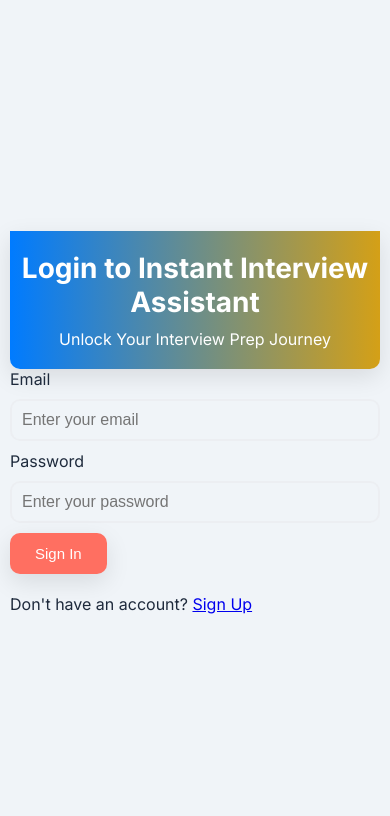
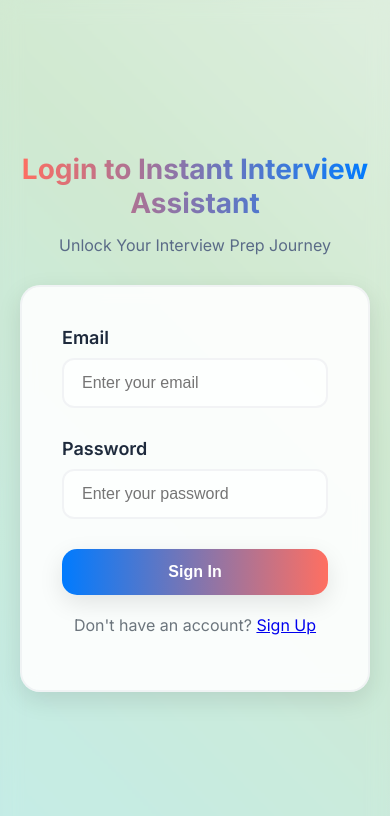
Before and after one commit to Yukesh-Devkota/interviews_deploy, a website: page frontend/login.html in a window 390 px wide. Drawn offline with Linux system fonts and the light colour scheme.

Commit message:
Update login.css

```diff
--- a/frontend/CSS/login.css
+++ b/frontend/CSS/login.css
@@ -1,12 +1,12 @@
 /* Page-Specific Styles for login.html */
 
-/* Root Variables (Based on your shared CSS) */
+/* Root Variables (Matching index.css and styles.css) */
 :root {
   --bg-color: #f0f4f8;
+  --container-bg: rgba(255, 255, 255, 0.9);
   --text-color: #1e2a3c;
   --accent-color: #ff6f61;
   --secondary-color: #007bff;
-  --golden-accent: #d4a017;
   --shadow: 0 8px 25px rgba(0, 0, 0, 0.1);
   --border-color: rgba(233, 236, 239, 0.6);
   --transition: all 0.3s ease;
@@ -14,232 +14,203 @@
 
 body.dark {
   --bg-color: #1e2a3c;
+  --container-bg: rgba(42, 59, 85, 0.9);
   --text-color: #e0e6ed;
   --accent-color: #ff8a80;
   --secondary-color: #00c4b4;
-  --golden-accent: #e0b11c;
   --shadow: 0 8px 25px rgba(0, 0, 0, 0.2);
   --border-color: rgba(59, 74, 107, 0.6);
 }
 
-/* Global Styles */
+/* Full-Screen Background Theme */
 body {
   margin: 0;
   padding: 0;
   background: var(--bg-color);
+  overflow-x: hidden;
   display: flex;
-  flex-direction: column;
+  justify-content: center;
+  align-items: center;
   min-height: 100vh;
-  font-family: 'Inter', sans-serif;
-  overflow-x: hidden;
 }
 
-.login-header {
-  text-align: center;
-  padding: 40px 20px;
-  background: linear-gradient(90deg, var(--secondary-color), var(--golden-accent));
-  color: white;
-  box-shadow: var(--shadow);
-  border-bottom-left-radius: 10px;
-  border-bottom-right-radius: 10px;
+.hero-bg {
+  position: fixed;
+  top: 0;
+  left: 0;
+  width: 100%;
+  height: 100%;
+  background: linear-gradient(45deg, #e0f7fa, #b2ebf2, #c8e6c9, #f5f5f5);
+  background-size: 300% 300%;
+  z-index: -2;
 }
 
-.login-header h1 {
-  font-size: 48px;
-  font-weight: 700;
-  margin: 0 0 10px;
+.glassy-overlay {
+  position: absolute;
+  top: 0;
+  left: 0;
+  width: 100%;
+  height: 100%;
+  background: rgba(255, 255, 255, 0.15);
+  backdrop-filter: blur(10px);
+  z-index: -1;
 }
 
-.header-message {
-  font-size: 18px; /* Corrected from 1000px to a reasonable size */
-  margin: 0;
-  color: #f0f0f0;
-}
-
+/* Layout */
 .main-content {
-  flex: 1;
-  display: flex;
-  flex-direction: column;
-  justify-content: center;
-  align-items: center;
-  padding: 20px;
-}
-
-.form-toggle {
-  text-align: center;
-  margin-bottom: 20px;
-}
-
-.toggle-btn {
-  background: var(--secondary-color);
-  color: white;
-  border: none;
-  padding: 10px 20px;
-  border-radius: 15px;
-  cursor: pointer;
-  font-size: 16px;
-  font-weight: 600;
-  transition: background 0.3s ease, transform 0.2s ease;
-}
-
-.toggle-btn:hover {
-  background: #0056b3;
-  transform: translateY(-2px);
-}
-
-.toggle-btn:active {
-  transform: scale(0.95);
-}
-
-.form-wrapper {
-  position: relative;
-  width: 100%;
-  max-width: 400px;
-  text-align: center;
-}
-
-.form-panel {
+  min-height: 100vh;
   width: 100%;
   display: flex;
   flex-direction: column;
   align-items: center;
+  justify-content: center;
+  position: relative;
+  padding: 0;
 }
 
-.sign-in-panel,
-.sign-up-panel {
-  display: none;
-}
-
-.sign-in-panel.active,
-.sign-up-panel.active {
-  display: flex;
-}
-
-form {
+.container {
+  max-width: 600px;
+  width: 100%;
+  padding: 40px 20px;
   display: flex;
   flex-direction: column;
   align-items: center;
+  justify-content: center;
+  text-align: center;
+}
+
+/* Login Header */
+.login-header h1 {
+  font-size: 48px;
+  font-weight: 700;
+  background: linear-gradient(90deg, var(--accent-color), var(--secondary-color));
+  -webkit-background-clip: text;
+  -webkit-text-fill-color: transparent;
+  margin-bottom: 15px;
+}
+
+.hero-subtitle {
+  font-size: 22px;
+  color: #5a6b87;
+  margin-bottom: 30px;
+}
+
+/* Login Form */
+.login-form {
+  background: var(--container-bg);
+  padding: 50px;
+  border: 2px solid var(--border-color);
+  border-radius: 20px;
+  box-shadow: var(--shadow);
+  backdrop-filter: blur(8px);
+  width: 100%;
+  max-width: 500px;
+  transition: var(--transition), box-shadow 0.3s ease;
+}
+
+.login-form:hover {
+  box-shadow: 0 12px 35px rgba(0, 0, 0, 0.15);
+}
+
+.form-group {
+  margin-bottom: 30px;
+  text-align: left;
+}
+
+.form-label {
+  font-size: 18px;
+  font-weight: 600;
+  color: var(--text-color);
+  display: block;
+  margin-bottom: 10px;
+}
+
+.modern-input {
+  width: 100%;
+  padding: 16px 20px;
+  font-size: 16px;
+  border: 2px solid var(--border-color);
+  border-radius: 12px;
+  background: rgba(255, 255, 255, 0.6);
+  color: var(--text-color);
+  transition: var(--transition), box-shadow 0.3s ease;
+}
+
+.modern-input:focus,
+.modern-input:hover {
+  border-color: var(--secondary-color);
+  box-shadow: 0 5px 15px rgba(0, 123, 255, 0.2);
+  outline: none;
+}
+
+/* Buttons */
+.action-btn {
+  padding: 16px 35px;
+  font-size: 18px;
+  font-weight: 600;
+  color: white;
+  border: none;
+  border-radius: 15px;
+  cursor: pointer;
+  box-shadow: var(--shadow);
+  transition: var(--transition), transform 0.3s ease;
   width: 100%;
 }
 
-h2 {
-  font-size: 28px;
-  font-weight: 700;
-  color: var(--text-color);
-  margin: 0 0 20px;
+.sign-in-btn {
+  background: linear-gradient(90deg, var(--secondary-color), var(--accent-color));
 }
 
-input {
-  width: 100%;
-  max-width: 300px;
-  padding: 12px;
-  margin: 10px 0;
-  border: 2px solid var(--border-color);
-  border-radius: 10px;
-  font-size: 16px;
-  color: var(--text-color);
-  background: transparent;
-  transition: border-color 0.3s ease;
+.sign-in-btn:hover {
+  transform: translateY(-3px);
+  box-shadow: 0 12px 35px rgba(255, 111, 97, 0.3);
 }
 
-input:focus {
-  border-color: var(--secondary-color);
-  outline: none;
+/* Login Options */
+.login-options {
+  margin-top: 25px;
 }
 
-.submit-btn {
-  width: 100%;
-  max-width: 300px;
-  padding: 12px;
-  background: var(--golden-accent);
-  color: white;
-  border: none;
-  border-radius: 15px;
-  font-size: 18px;
-  font-weight: 600;
-  cursor: pointer;
-  margin-top: 20px;
-  transition: transform 0.2s ease;
+.alternative-text {
+  font-size: 16px;
+  color: #6c757d;
+  margin-bottom: 15px;
 }
 
-.submit-btn:hover {
-  transform: translateY(-2px);
-}
-
-.submit-btn:active {
-  transform: scale(0.95);
-}
-
-.main-footer {
-  text-align: center;
-  padding: 15px 20px;
-  background: #1e2a3c;
-  color: white;
-  font-size: 14px;
-  display: flex;
-  justify-content: space-between;
-  align-items: center;
-}
-
-.main-footer p {
-  margin: 0;
-}
-
-.privacy-link {
-  color: white;
-  text-decoration: none;
-  transition: color 0.3s ease;
-}
-
-.privacy-link:hover {
-  color: var(--accent-color);
-}
-
-.error-message {
+/* Feedback */
+.feedback {
   font-size: 14px;
   color: var(--accent-color);
   margin-top: 15px;
+  font-weight: 500;
   text-align: center;
-  opacity: 0;
-  transition: opacity 0.3s ease;
-}
-
-.error-message.show {
-  opacity: 1;
 }
 
 /* Responsive Design */
+@media (max-width: 768px) {
+  .login-header h1 {
+    font-size: 36px;
+  }
+  .hero-subtitle {
+    font-size: 18px;
+  }
+  .login-form {
+    padding: 40px;
+  }
+}
+
 @media (max-width: 480px) {
-  .login-header {
-    padding: 20px 10px;
-  }
   .login-header h1 {
     font-size: 28px;
   }
-  .header-message {
+  .hero-subtitle {
     font-size: 16px;
   }
-  .main-content {
-    padding: 10px;
+  .modern-input {
+    padding: 14px 18px;
   }
-  .toggle-btn {
-    padding: 8px 15px;
-    font-size: 14px;
-  }
-  h2 {
-    font-size: 24px;
-  }
-  input {
-    max-width: 100%;
-    padding: 10px;
-  }
-  .submit-btn {
-    max-width: 100%;
-    padding: 10px;
+  .action-btn {
+    padding: 14px 30px;
     font-size: 16px;
   }
-  .main-footer {
-    flex-direction: column;
-    gap: 10px;
-  }
 }
```
